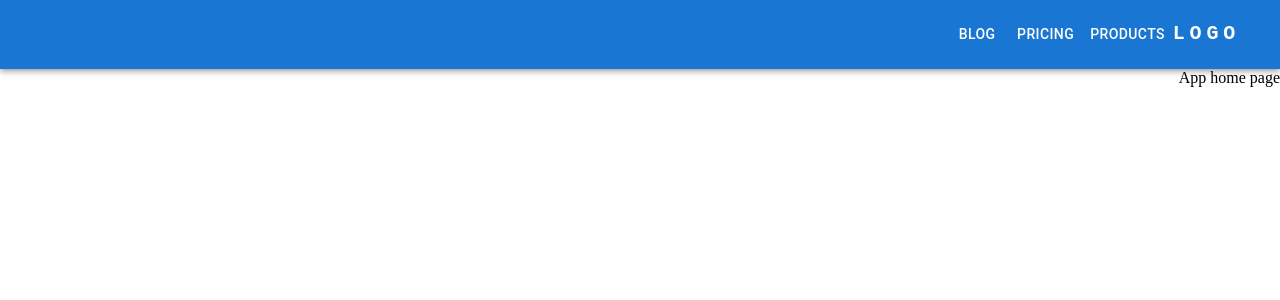
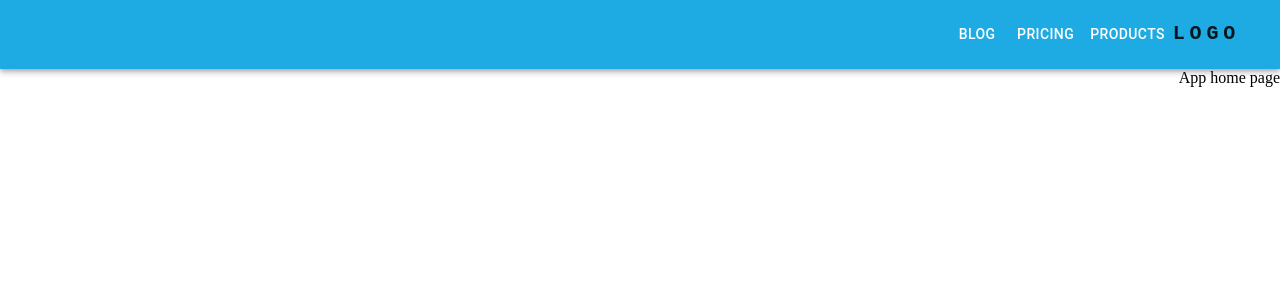
Before and after one commit to MahmoudMahdy605/Qalamuk, a Next.js app: page / in a window 1280 px wide. Shown: the top 300 px of the page. Built offline with nearby package versions, Linux system fonts and the light colour scheme.

Commit message:
add primary and secondary colors

```diff
--- a/src/pages/_app.tsx
+++ b/src/pages/_app.tsx
@@ -2,6 +2,8 @@
 import type { AppProps } from "next/app";
 import localFont from "next/font/local";
 import Navbar from "@/components/Navbar";
+import { theme } from "@/style/theme/palette";
+import { ThemeProvider } from "@mui/material";
 
 const surt = localFont({
   src: "../assets/fonts/GEDinkum-Bold-1.ttf",
@@ -10,9 +12,11 @@
 
 export default function MyApp({ Component, pageProps }: AppProps) {
   return (
-    <main className={`${surt.variable} font-sans`} dir="rtl">
-      <Navbar />
-      <Component {...pageProps} />
-    </main>
+    <ThemeProvider theme={theme}>
+      <main className={`${surt.variable} font-sans`} dir="rtl">
+        <Navbar />
+        <Component {...pageProps} />
+      </main>
+    </ThemeProvider>
   );
 }
--- /dev/null
+++ b/src/style/theme/palette.ts
@@ -0,0 +1,15 @@
+import { createTheme } from "@mui/material/styles";
+
+export const theme = createTheme({
+  palette: {
+    primary: {
+      main: "#1eabe3",
+      // light: will be calculated from palette.primary.main,
+      // dark: will be calculated from palette.primary.main,
+      // contrastText: will be calculated to contrast with palette.primary.main
+    },
+    secondary: {
+      main: "#f69512",
+    },
+  },
+});
```
